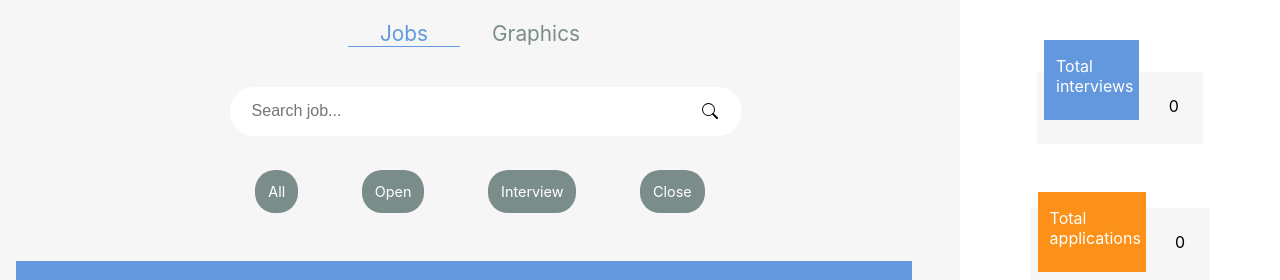
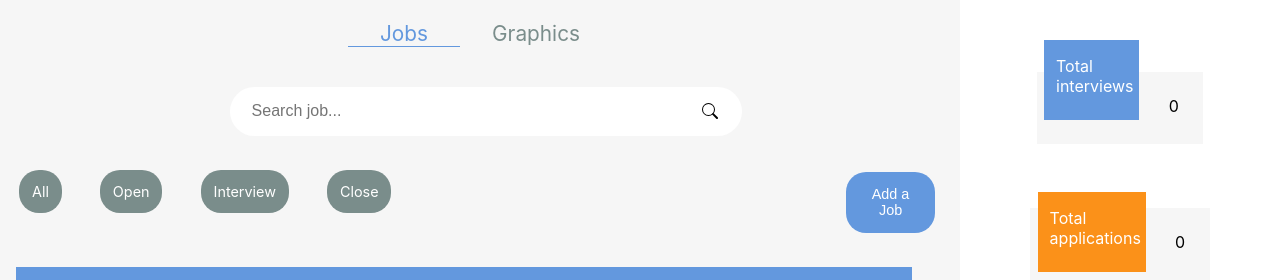
Before and after one commit to jgibbons3/JobTracker, a React (Create React App) app in the folder frontend/: page /jobs in a window 1280 px wide. Shown: the top 280 px of the page. Built offline with nearby package versions, Linux system fonts and the light colour scheme; no server answers.

Commit message:
button add new job

```diff
--- a/frontend/src/components/Jobs/Jobs.css
+++ b/frontend/src/components/Jobs/Jobs.css
@@ -18,9 +18,15 @@
     font-size: medium;
 }
 
+.links_sub_menu {
+    display: flex;
+    flex-direction: row;
+    width: 20vw;
+}
+
 .filterOptions {
-    margin-left: 2.5vw;
-    margin-right: 2.5vw;
+    margin-left: 1.5vw;
+    margin-right: 1.5vw;
     padding: 1vw;
     font-size: 0.9em;
     background-color: rgb(122, 141, 139);
@@ -30,12 +36,27 @@
 
 .user_filter_clicked {
     background-color: #6398DE;
-    margin-left: 2.5vw;
-    margin-right: 2.5vw;
+    margin-left: 1.5vw;
+    margin-right: 1.5vw;
     padding: 1vw;
     font-size: 0.9em;
     color: white;
     border-radius: 20px;
+}
+
+.new_job_container {
+    margin-left: 34vw;
+}
+
+.new_job_button {
+    background-color: #6398DE;
+    width: 7vw;
+    margin-top: 2vh;
+    padding: 1vw;
+    font-size: 0.9em;
+    color: white;
+    border-radius: 20px;
+    border-color: transparent;
 }
 
 .job_card_headers {
--- a/frontend/src/components/Jobs/Jobs.tsx
+++ b/frontend/src/components/Jobs/Jobs.tsx
@@ -40,6 +40,7 @@ const Jobs: React.FC<Props> = ({location}) => {
             </div>
 
             <div className="left_home">
+                <div className="links_sub_menu">
                     <div className="links_header">
                         <Link to="/jobs/all/" style={{textDecoration: 'none'}}>
                             <p className={PathName.includes('/all') ? 'user_filter_clicked' : 'filterOptions'}>
@@ -58,6 +59,12 @@ const Jobs: React.FC<Props> = ({location}) => {
                             Close</p>
                         </Link>
                     </div>
+                    <div className="new_job_container">
+                        <button className="new_job_button">Add a Job</button>
+                    </div>
+                </div>
+
+
 
                 <div className="job_card_headers">
                     <div className="company_name_header">
```
Lines whose indentation alone changed are shown as unchanged.
